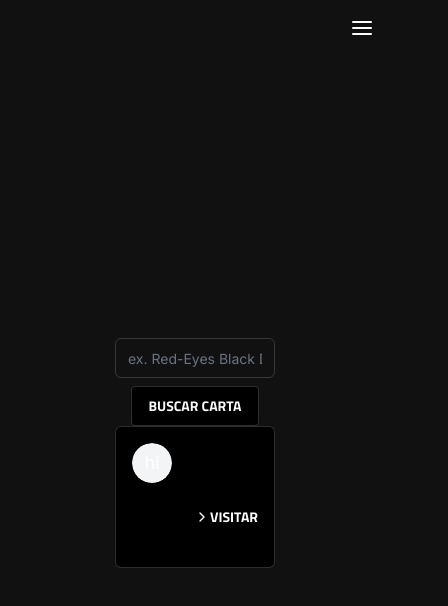
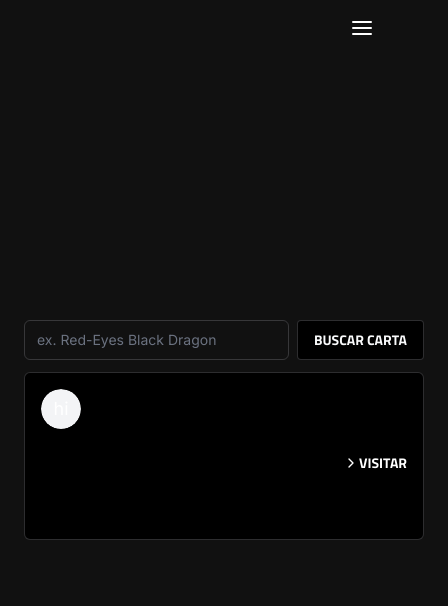
Before and after one commit to maiconlara/yugioh-password, a Next.js app: page /search in a window 390 px wide. Shown: the top 606 px of the page, 448 px wide, since content can reach past the window. Built offline with nearby package versions, Linux system fonts and the light colour scheme.

Commit message:
setting up mobile search page

```diff
--- a/src/app/search/page.tsx
+++ b/src/app/search/page.tsx
@@ -37,14 +37,15 @@ const Search = () => {
 
   return (
     <div className=" flex justify-center items-center h-screen bg-[#111111]">
-      <div className="flex flex-col h-[200px] justify-around">
-        <div className="flex flex-col md:flex-row items-center justify-center gap-2 pt-4">
+      <div className="flex flex-col w-[400px] h-[300px] md:h-[220px] justify-center md:justify-around gap-3">
+        <div className="flex flex-row items-center justify-center gap-2 pt-4">
           <Input
             maxLength={52}
             type="text"
             placeholder="ex. Red-Eyes Black Dragon"
-            className="bg-transparent border-[1px] w-[160px] md:w-[265px] border-gray-300/40 focus:ring-gray-500 focus:ring-1 focus:outline-none ring-offset-0 content-center"
+            className="bg-transparent border-[1px] w-[400px] md:w-[265px] border-gray-300/40 focus:ring-gray-500 focus:ring-1 focus:outline-none ring-offset-0 content-center"
             onInput={handleInputChange}
+
           />
           <Button
             onClick={handleCardsApi}
```
